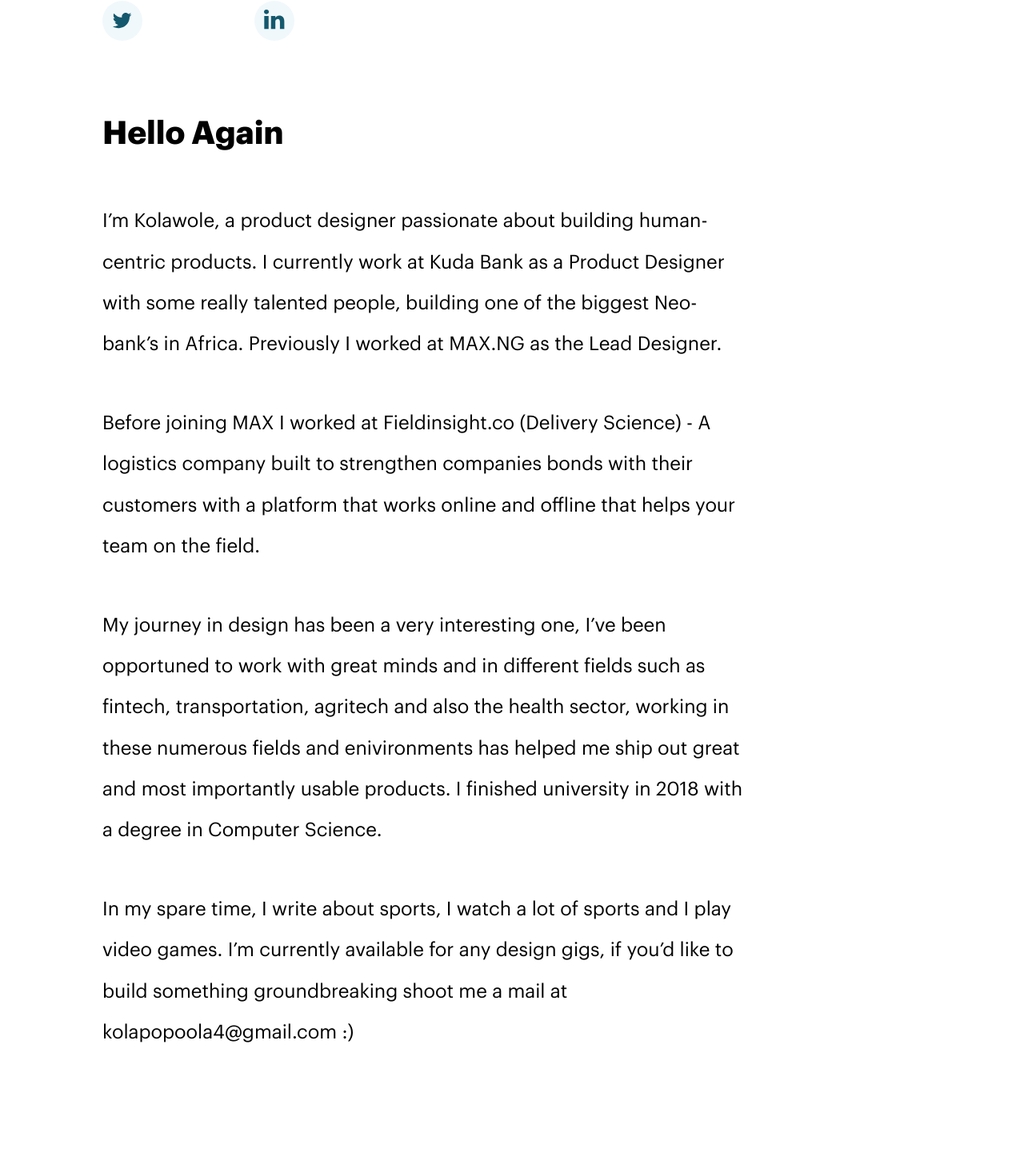
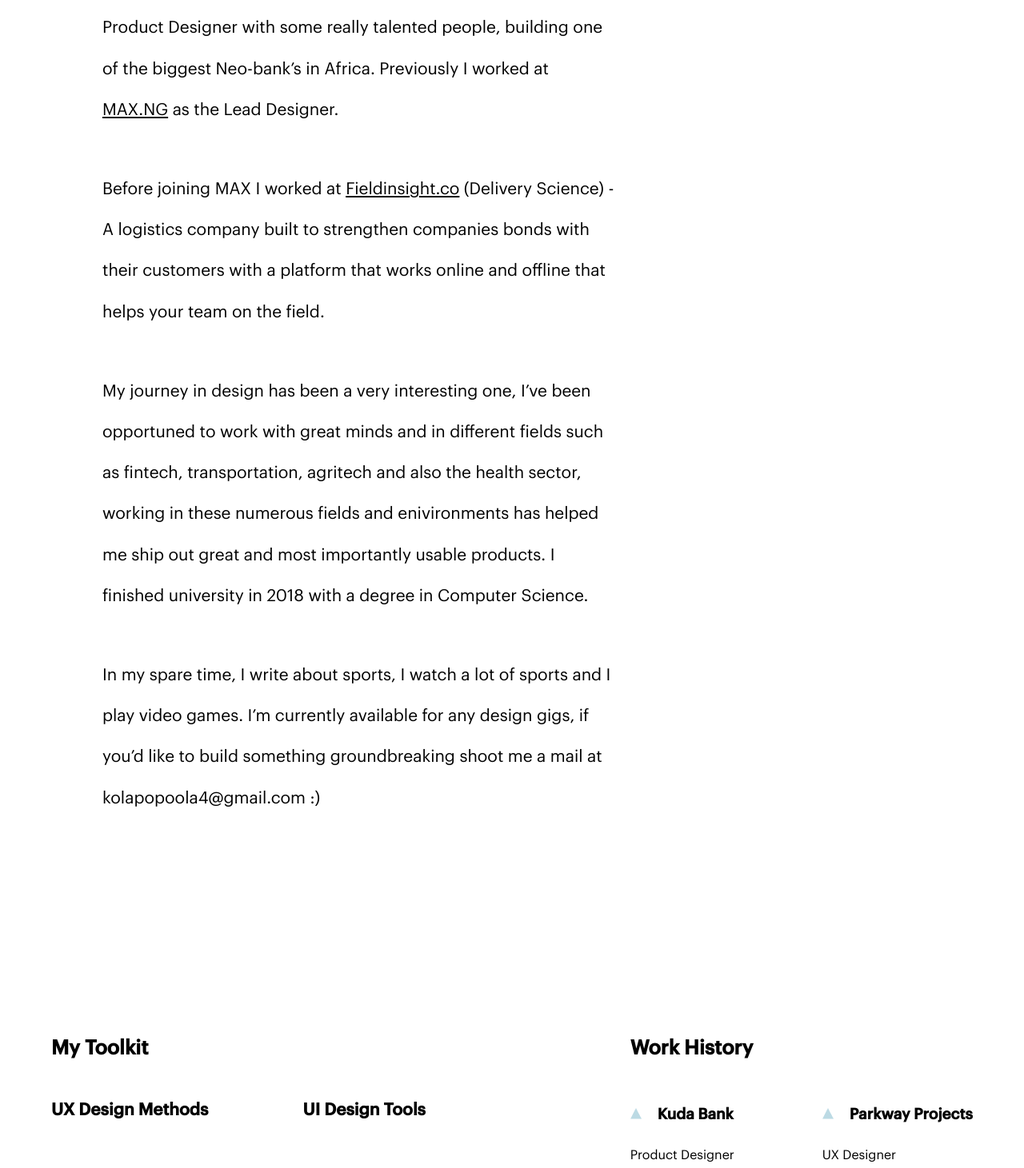
Before and after one commit to Sideshow-Charles/Kolawole-Porfolio, a Nuxt app: page /about in a window 1280 px wide. Shown: the part 1200-2661 px from the top of the page at 80% size. Built offline with nearby package versions, Linux system fonts and the light colour scheme.

Commit message:
space around cards for larger screens

```diff
--- a/pages/about.vue
+++ b/pages/about.vue
@@ -24,13 +24,13 @@
         <article class="about-text__container">
           <p>
             I’m Kolawole, a product designer passionate about building
-            human-centric products. I currently work at Kuda Bank as a Product
+            human-centric products. I currently work at <span>Kuda Bank</span> as a Product
             Designer with some really talented people, building one of the
-            biggest Neo-bank’s in Africa. Previously I worked at MAX.NG as the
+            biggest Neo-bank’s in Africa. Previously I worked at <span>MAX.NG</span> as the
             Lead Designer.
           </p>
           <p>
-            Before joining MAX I worked at Fieldinsight.co (Delivery Science) -
+            Before joining MAX I worked at <span>Fieldinsight.co</span> (Delivery Science) -
             A logistics company built to strengthen companies bonds with their
             customers with a platform that works online and offline that helps
             your team on the field.
@@ -211,7 +211,11 @@ export default {
 
 .about-text__container {
   line-height: 2.5rem;
-  width: 35rem;
+  width: 40rem;
+}
+
+.about-text__container p span {
+  text-decoration: underline;
 }
 
 .image__container {
@@ -260,13 +264,17 @@ export default {
 
 .about-text__container {
   font-family: "Graphik-Regular";
-  font-size: 1.5rem;
+  font-size: 1.3rem;
   font-weight: 300;
   line-height: 3.2rem;
 }
 
 .about-text__container p {
   margin-bottom: 3rem;
+}
+
+.about-text__container p span {
+  text-decoration: underline;
 }
 
 .section__container {
@@ -282,9 +290,9 @@ export default {
 }
 
 .section__toolkit h2 {
-  font-family: "Graphik";
+  font-weight: 900;
+  font-family: "Graphik-Medium";
   font-size: 25px;
-  font-weight: 700;
   line-height: 30px;
   letter-spacing: 0em;
   text-align: left;
@@ -292,9 +300,9 @@ export default {
 }
 
 .section__toolkit h3 {
-  font-family: "Graphik";
+  font-weight: 900;
+  font-family: "Graphik-Medium";
   font-size: 21px;
-  font-weight: 500;
   line-height: 30px;
   letter-spacing: 0em;
   text-align: left;
@@ -471,16 +479,22 @@ export default {
   margin-bottom: 2rem;
 }
 
+@media screen and (min-width: 1600px) {
+  .about-text__container {
+    width: 55rem;
+  }
+}
+
 @media screen and (max-width: 1300px) {
   .about__container {
     flex-direction: column;
   }
   .hero__image {
-    width: 800px;
+    /* width: 800px; */
   }
 
   .about-text__container {
-    width: 800px;
+    width: 40rem;
   }
 
   .section__container {
@@ -500,7 +514,7 @@ export default {
   }
 
   .hero__image {
-    width: 600px;
+    /* width: 600px; */
   }
 
   .section__container {
--- a/pages/index.vue
+++ b/pages/index.vue
@@ -13,7 +13,8 @@
         <p>
           Hi, I’m Kolawole Popoola, a Product Designer with over 4 years
           experience in delivering end to end, usable designs for digital
-          products. I currently work with some talented people at <span>Kuda Bank</span>
+          products. I currently work with some talented people at
+          <span>Kuda Bank</span>
           building the best Neobank in Africa. In my spare time, I write about
           sports, I watch a lot of sports and I play video games.
         </p>
@@ -96,6 +97,7 @@ export default {
 .article__text p span {
   text-decoration: underline;
   font-weight: 900;
+  font-family: "Graphik-Medium";
 }
 
 .article-CTA__link {
@@ -126,13 +128,14 @@ export default {
 
 .selected-works__container {
   display: flex;
+  /* justify-content: space-between; */
   flex-wrap: wrap;
 }
 
 .selected-works__container img {
   max-width: 550px;
   margin-bottom: 72px;
-  width: 100%
+  width: 100%;
 }
 
 .selected-works__container img:nth-child(1) {
@@ -154,6 +157,12 @@ export default {
   font-size: 1.5rem;
   font-weight: 500;
   font-family: "Graphik-Medium";
+}
+
+@media screen and (min-width: 1600px) {
+  .selected-works__container img {
+    max-width: 710px;
+  }
 }
 
 @media screen and (max-width: 968px) {
```
